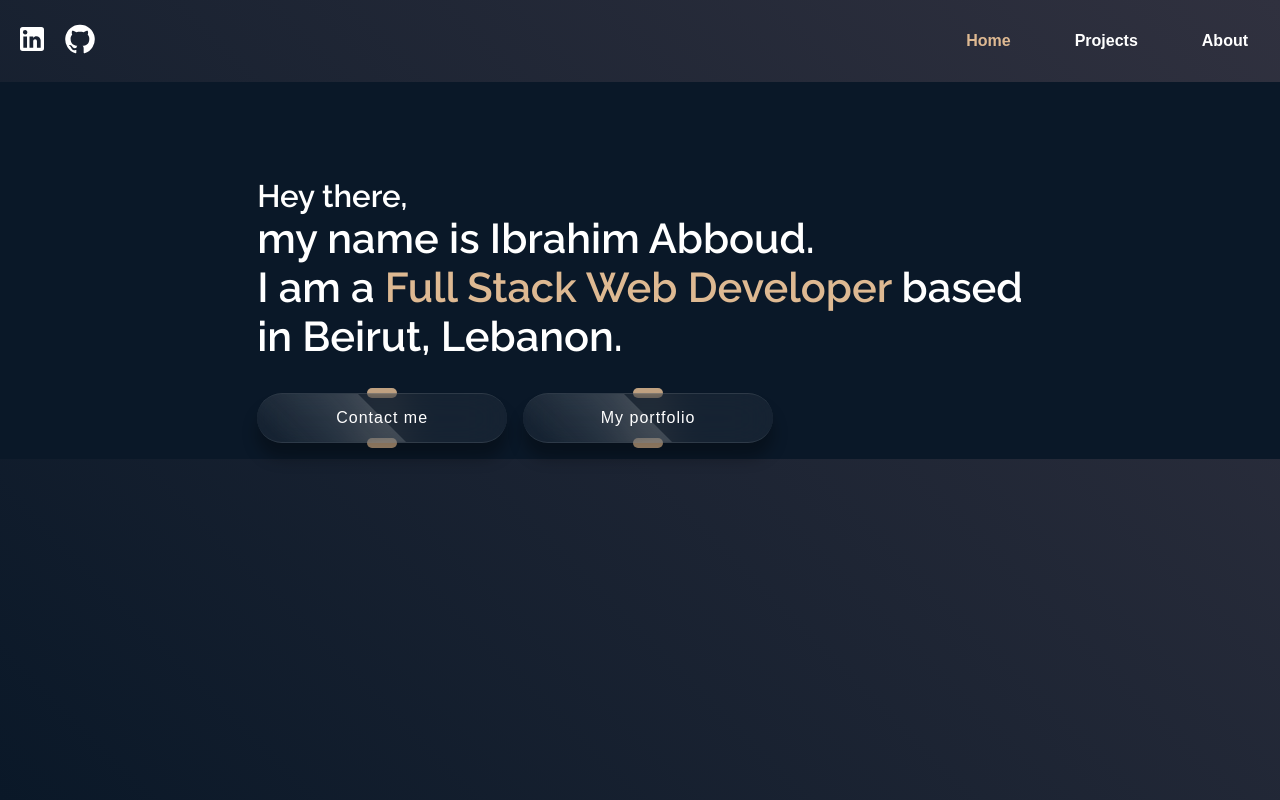
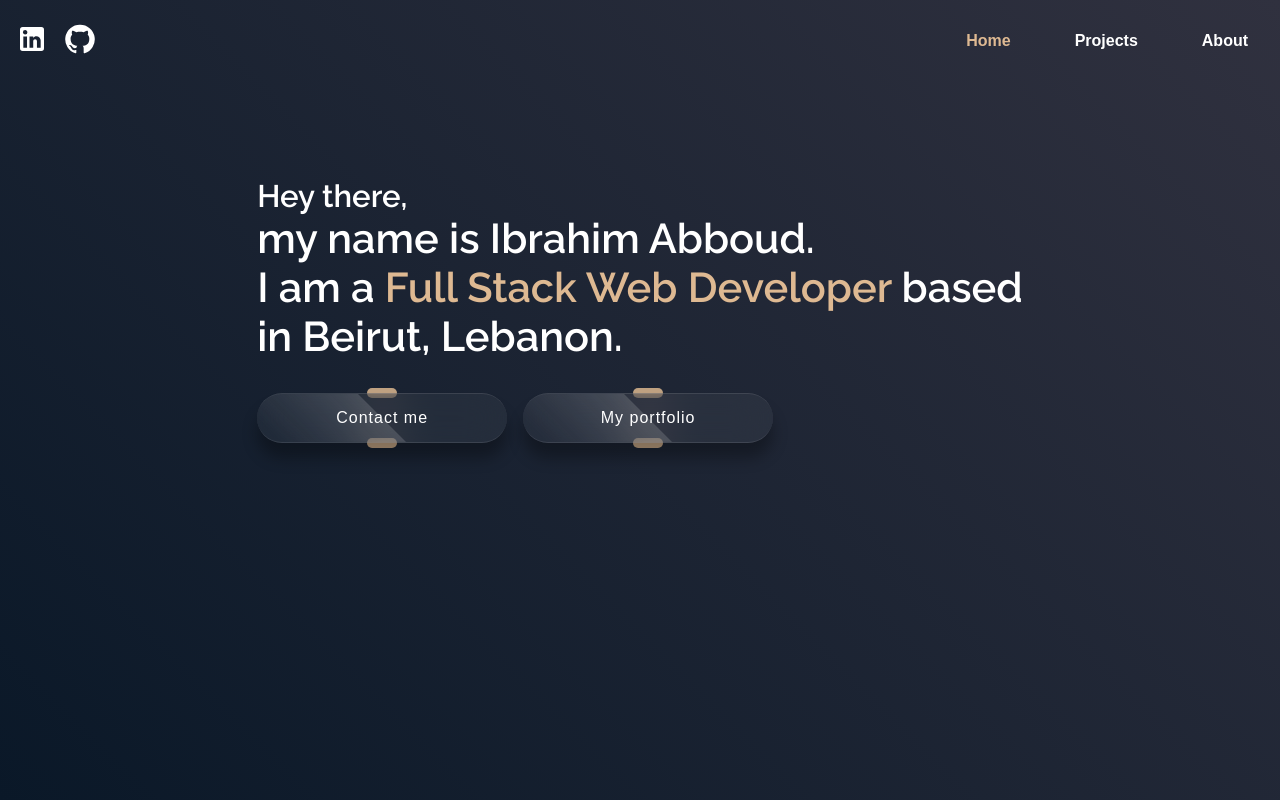
Before and after one commit to spiritnova/Portfolio, a React (Vite) app in the folder vite/: page / in a window 1280 px wide. Built offline with nearby package versions, Linux system fonts and the light colour scheme.

Commit message:
background change

```diff
--- a/vite/src/Pages/Home.module.css
+++ b/vite/src/Pages/Home.module.css
@@ -2,7 +2,7 @@
 
 .wrapper{
     width: 100%;
-    background-color: var(--background);
+	color: white;
 }
 
 .container{
```
